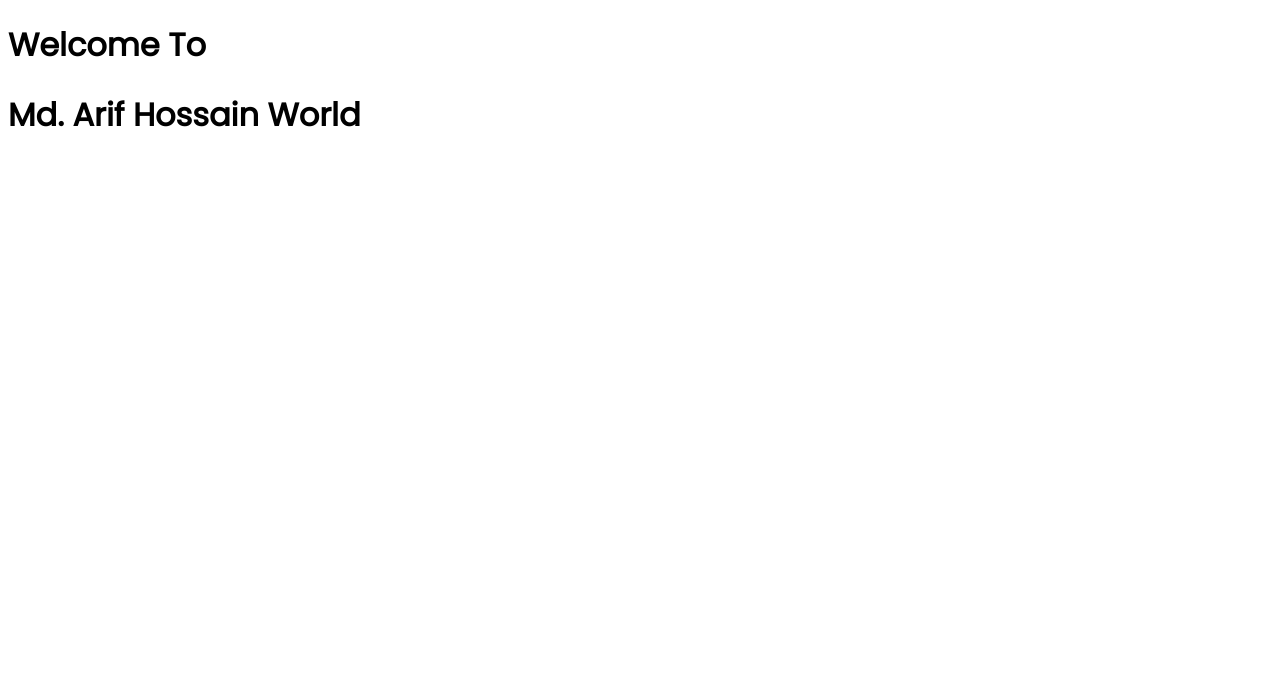
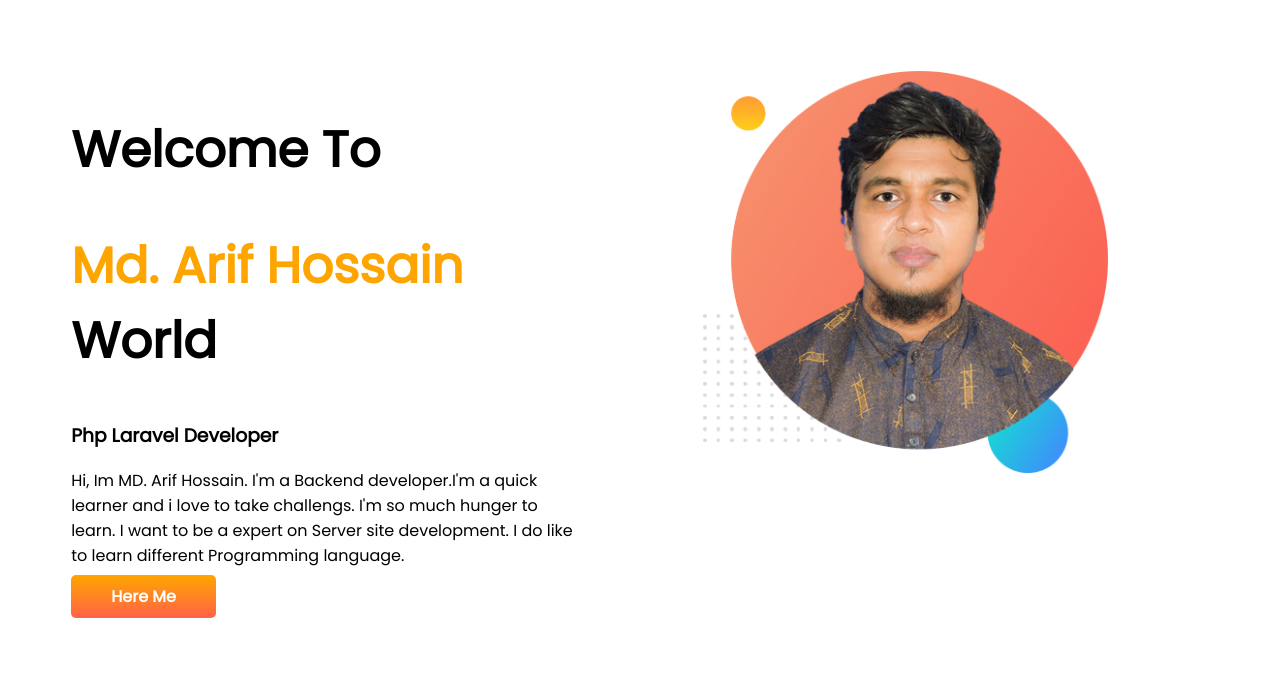
Before and after one commit to Arif-hossain-raj/Developer-portfolio, a plain HTML site: page index.html in a window 1280 px wide. Drawn offline with Linux system fonts and the light colour scheme.

Commit message:
intro section

```diff
--- a/index.html
+++ b/index.html
@@ -1,5 +1,6 @@
 <!DOCTYPE html>
 <html lang="en">
+
 <head>
     <meta charset="UTF-8">
     <meta http-equiv="X-UA-Compatible" content="IE=edge">
@@ -7,11 +8,28 @@
     <title>Arif Portfolio</title>
     <link rel="stylesheet" href="style.css">
     <link rel="preconnect" href="https://fonts.googleapis.com">
-<link rel="preconnect" href="https://fonts.gstatic.com" crossorigin>
-<link href="https://fonts.googleapis.com/css2?family=Josefin+Sans&family=Poppins&display=swap" rel="stylesheet">
+    <link rel="preconnect" href="https://fonts.gstatic.com" crossorigin>
+    <link href="https://fonts.googleapis.com/css2?family=Josefin+Sans&family=Poppins&display=swap" rel="stylesheet">
 </head>
+
 <body>
-    <h1>Welcome To</h1>
-    <h1>Md. Arif Hossain World</h1>
+    <section>
+        <div class="half-width">
+            <h1>Welcome To</h1>
+            <h1><span class="orange-color">Md. Arif Hossain </span>World</h1>
+            <h3>Php Laravel Developer</h3>
+            <p>Hi, Im MD. Arif Hossain. I'm a Backend developer.I'm a quick learner and i love to take challengs. I'm so
+                much hunger to learn. I want to be a expert on Server site development. I do like to learn different
+                Programming language.</p>
+
+            <a target="_blank" class="link-btn" href="https://www.linkedin.com/in/arif-hossain-aa0300242/">Here Me</a>
+        </div>
+        <div class="half-width">
+            <img src="images/arif.png" alt="">
+        </div>
+    </section>
+
+
 </body>
+
 </html>
--- a/style.css
+++ b/style.css
@@ -1,5 +1,34 @@
-
-body{
+body {
     font-family: 'Josefin Sans', sans-serif;
     font-family: 'Poppins', sans-serif;
 }
+
+h1 {
+    font-size: 50px;
+}
+
+section {
+    display: flex;
+}
+
+.half-width {
+    width: 50%;
+    padding: 5%;
+}
+
+.orange-color {
+    color: orange;
+}
+
+.half-width img {
+    width: 80%;
+}
+
+.link-btn {
+    text-decoration: none;
+    background-image: linear-gradient(orange, tomato);
+    color: white;
+    border-radius: 5px;
+    padding: 10px 40px;
+    font-weight: 700;
+}
```
